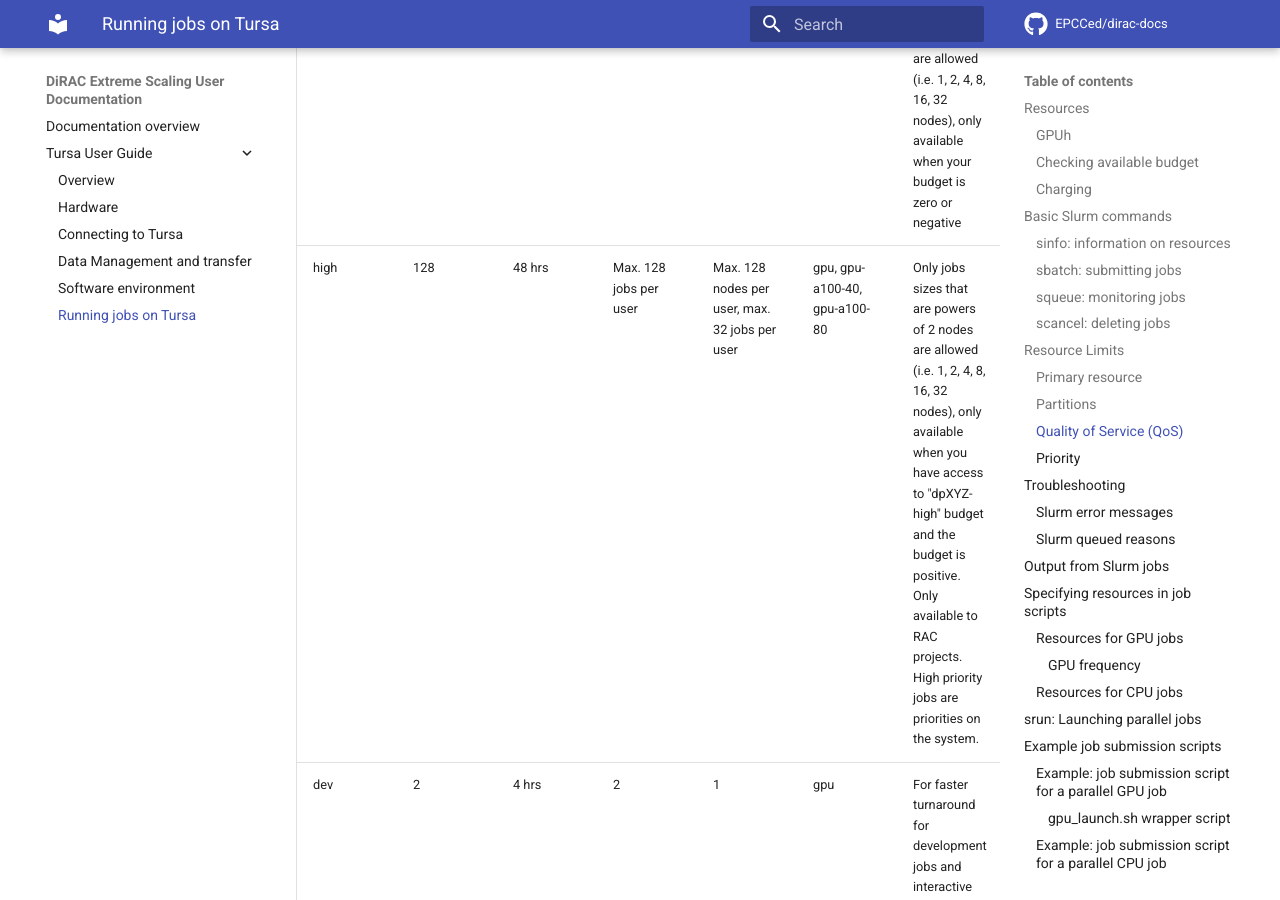
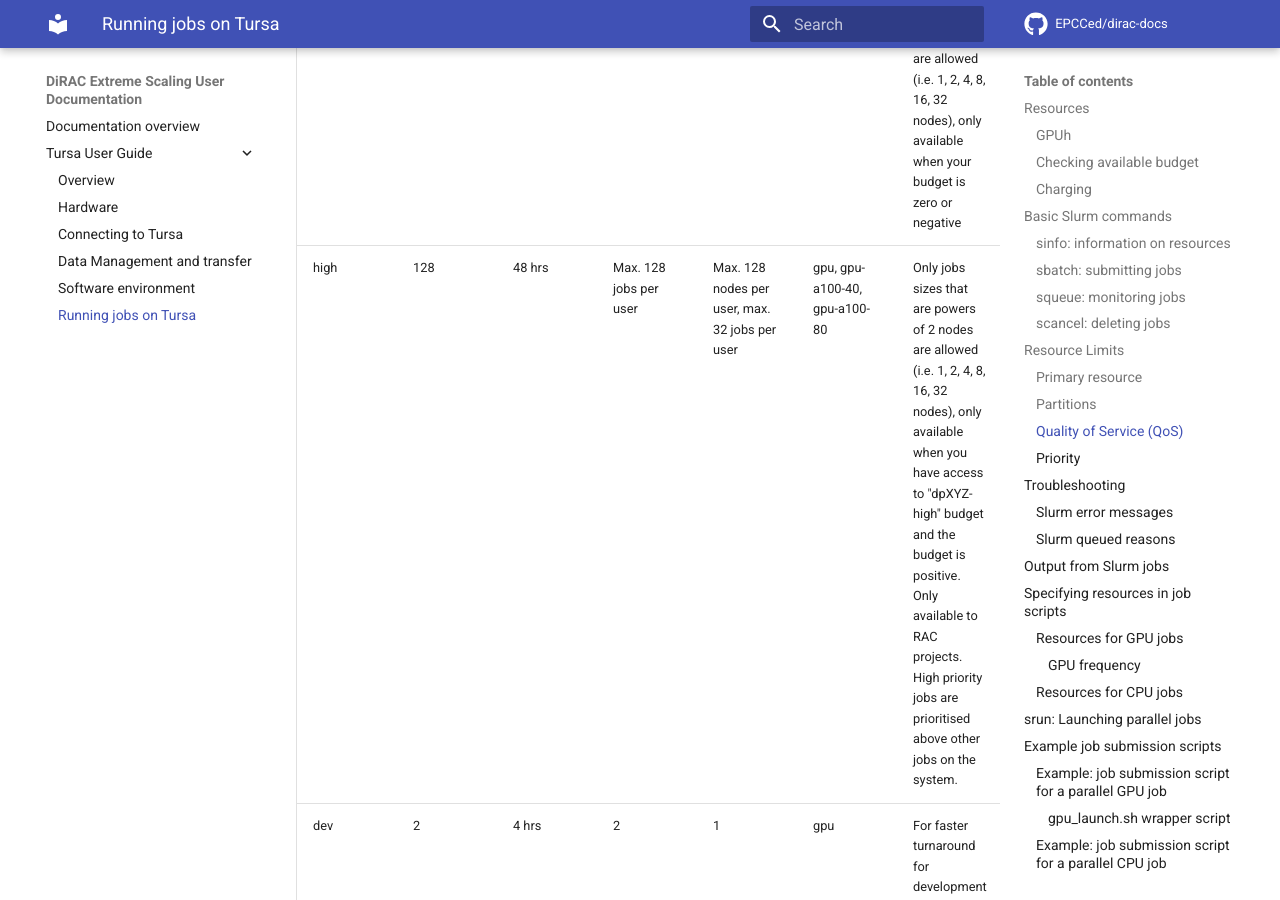
Before and after one commit to EPCCed/dirac-docs, an MkDocs documentation site: the page built from docs/tursa-user-guide/scheduler.md, in a window 1280 px wide and 900 px high, scrolled down 5185 px. Built offline with MkDocs 1.6.1 and Material for MkDocs 9.7.7, drawn with Linux system fonts in a browser that asks for light colours; comment, search, counter and statistics services are not loaded.

```diff
--- a/docs/tursa-user-guide/scheduler.md
+++ b/docs/tursa-user-guide/scheduler.md
@@ -194,7 +194,7 @@
 | ---------- | ----------------- | ------------ | ----------- | ------------ | ------------ | ------|
 | standard   | 128                | 48 hrs       | Max. 128 jobs per user | Max. 128 nodes per user, max. 32 jobs per user | gpu, gpu-a100-40, gpu-a100-80, cpu     | Only jobs sizes that are powers of 2 nodes are allowed (i.e. 1, 2, 4, 8, 16, 32 nodes), only available when your budget is positive. |
 | low        | 32                | 24 hrs       | 4           | 4            | gpu, gpu-a100-40, gpu-a100-40, cpu     | Only jobs sizes that are powers of 2 nodes are allowed (i.e. 1, 2, 4, 8, 16, 32 nodes), only available when your budget is zero or negative |
-| high   | 128                | 48 hrs       | Max. 128 jobs per user | Max. 128 nodes per user, max. 32 jobs per user | gpu, gpu-a100-40, gpu-a100-80     | Only jobs sizes that are powers of 2 nodes are allowed (i.e. 1, 2, 4, 8, 16, 32 nodes), only available when you have access to "dpXYZ-high" budget and the budget is positive. Only available to RAC projects. High priority jobs are priorities on the system. |
+| high   | 128                | 48 hrs       | Max. 128 jobs per user | Max. 128 nodes per user, max. 32 jobs per user | gpu, gpu-a100-40, gpu-a100-80     | Only jobs sizes that are powers of 2 nodes are allowed (i.e. 1, 2, 4, 8, 16, 32 nodes), only available when you have access to "dpXYZ-high" budget and the budget is positive. Only available to RAC projects. High priority jobs are prioritised above other jobs on the system. |
 | dev        | 2                | 4 hrs       | 2           | 1            | gpu     | For faster turnaround for development jobs and interactive sessions, only available when your budget is positive. The dev QoS must be used with the `gpu-a100-40` (1-node maximum) or `gpu-a100-80` (2-node maximum) partitions.  |
 
 You can find out the QoS that you can use by running the following
```
